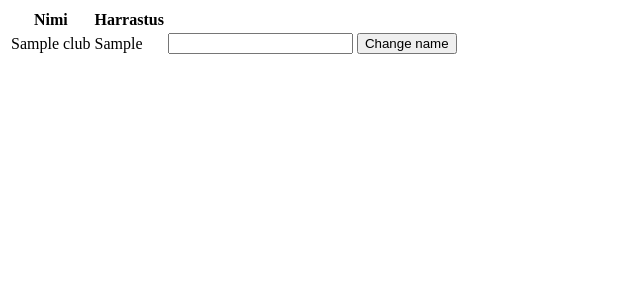
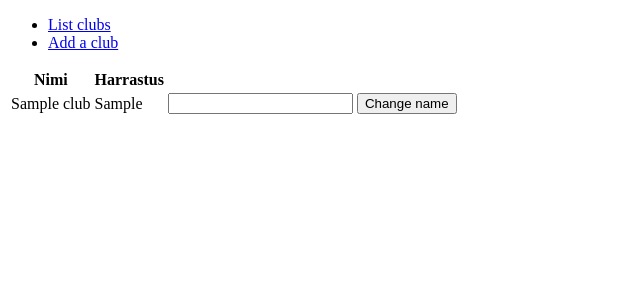
Before and after one commit to elehtine/Harrastuslista, a Flask app: page /clubs in a window 1280 px wide. Shown: the top 300 px of the page, without its empty margins (0-640 px from the left). Run offline with Flask 2, Linux system fonts and the light colour scheme; tables that the repository leaves empty hold one stand-in row (values such as "Sample post").

Commit message:
Update requirements, add links

```diff
--- a/application/templates/layout.html
+++ b/application/templates/layout.html
@@ -6,6 +6,10 @@
   </head>
 
   <body>
+    <ul>
+      <li><a href={{ url_for("clubs_index") }}>List clubs</a></li>
+      <li><a href={{ url_for("clubs_form") }}>Add a club</a></li>
+    </ul>
     {% block body %}
       <p>Content</p>
     {% endblock %}
--- a/requirements.txt
+++ b/requirements.txt
@@ -1,7 +1,9 @@
 click==7.1.1
 Flask==1.1.1
+Flask-SQLAlchemy==2.4.1
 gunicorn==20.0.4
 itsdangerous==1.1.0
 Jinja2==2.11.1
 MarkupSafe==1.1.1
+SQLAlchemy==1.3.15
 Werkzeug==1.0.0
```
